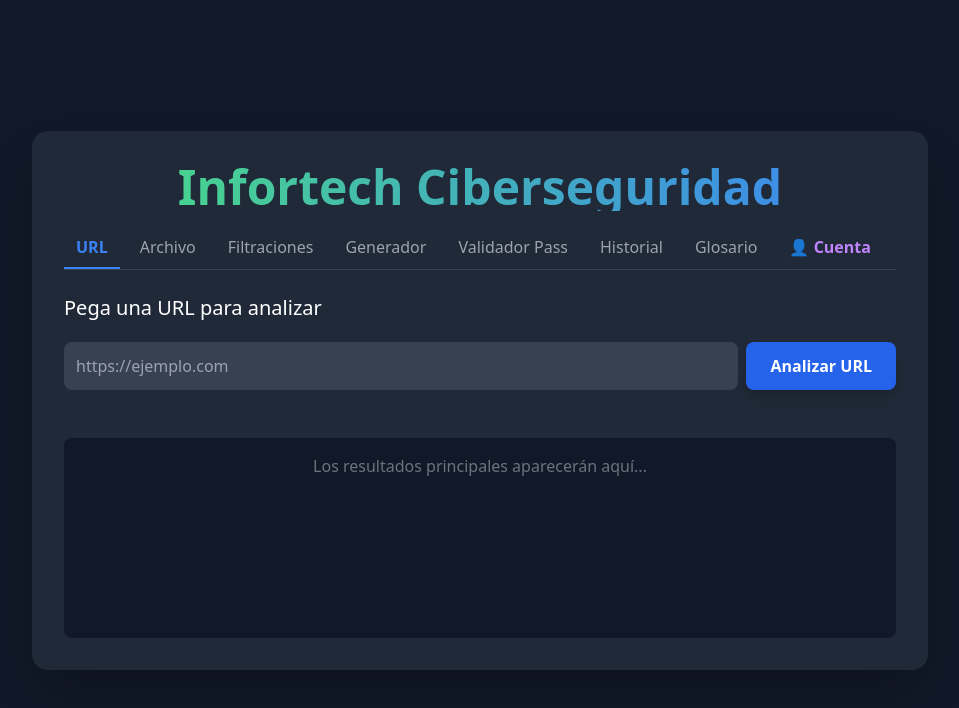
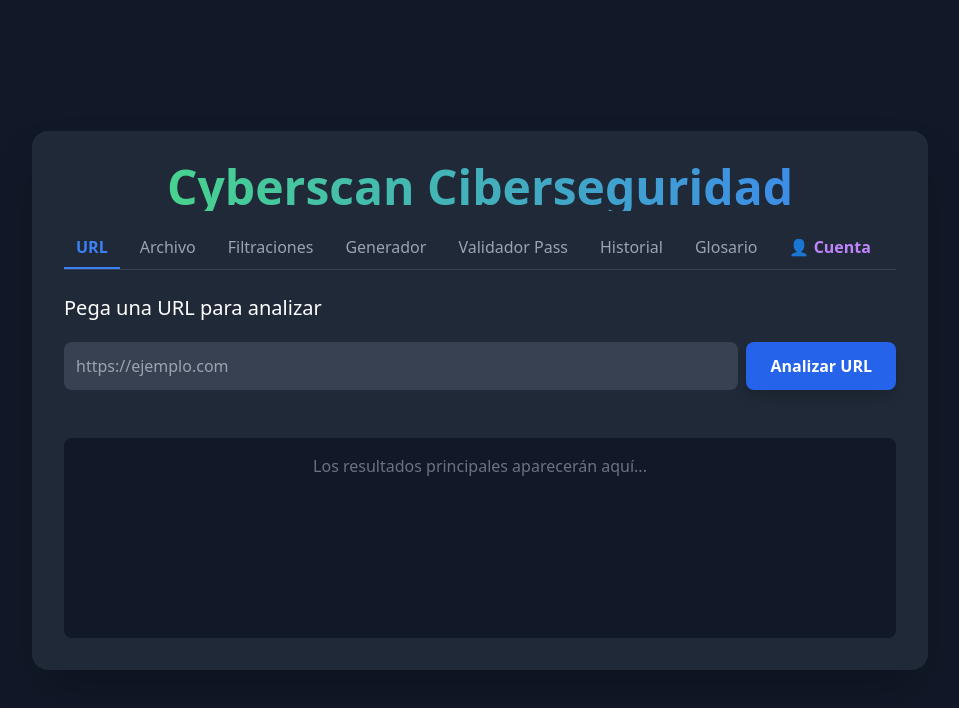
Before and after one commit to tiziicioccaa/Infortech, a website: page index.html in a window 1280 px wide. Shown: the whole page, without its empty margins (160-1119 px from the left). Drawn offline with nearby package versions, Linux system fonts and the light colour scheme.

Commit message:
Update header title from 'Infortech' to 'Cyberscan'

```diff
--- a/index.html
+++ b/index.html
@@ -32,7 +32,7 @@
         <div class="bg-gray-800 p-6 md:p-8 rounded-2xl shadow-2xl w-full flex flex-col">
 
             <h1 class="text-4xl md:text-5xl font-bold mb-4 text-transparent bg-clip-text bg-gradient-to-r from-green-400 to-blue-500 text-center">
-                Infortech Ciberseguridad
+                Cyberscan Ciberseguridad
             </h1>
 
             <!-- Pestañas (Tabs) con 8 opciones -->
```
